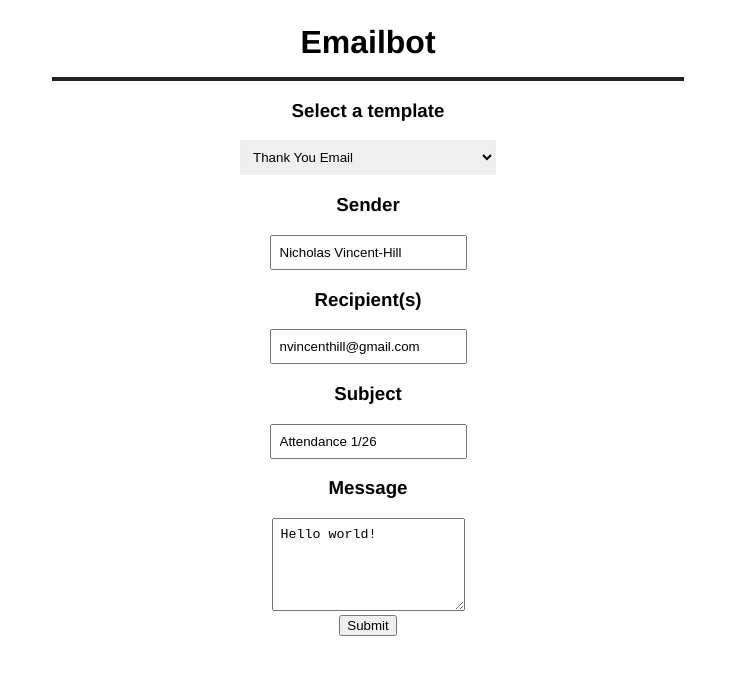
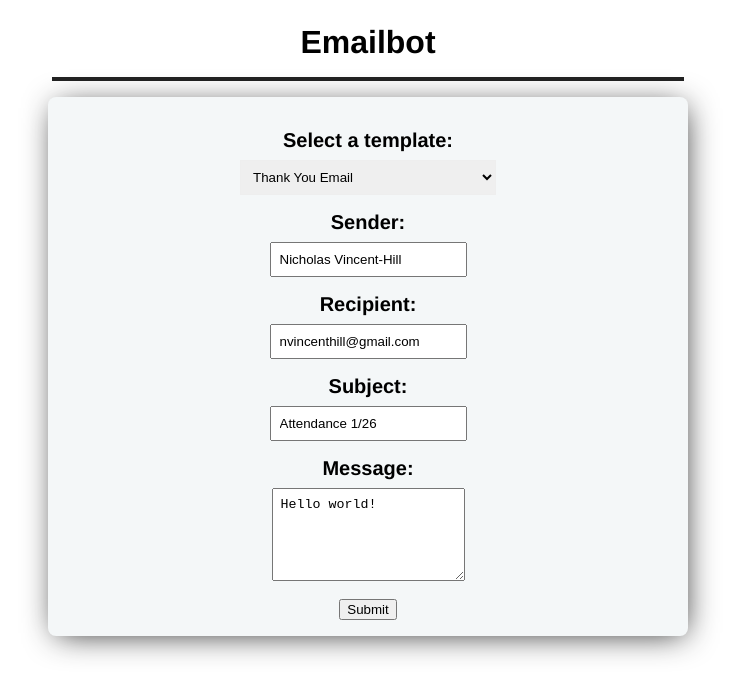
Before and after one commit to nvincenthill/dotmail, a React app: page / in a window 1280 px wide. Shown: the top 696 px of the page, without its empty margins (272-1012 px from the left). Built offline with nearby package versions, Linux system fonts and the light colour scheme.

Commit message:
Refactor form with styled components

```diff
--- a/client/src/components/Form.jsx
+++ /dev/null
@@ -1,86 +0,0 @@
-import React from 'react';
-import PropTypes from 'prop-types';
-
-class Form extends React.Component {
-  constructor(props) {
-    super(props);
-    this.state = {};
-    this.handleChange = this.handleChange.bind(this);
-  }
-
-  handleChange(e) {
-    const { name, value } = e.target;
-    const { updateField } = this.props;
-    updateField({ value, field: name });
-  }
-
-  render() {
-    const { templates, currentUser, form } = this.props;
-    const { name } = currentUser;
-    const { subjectLine, message } = form;
-    return (
-      <form id="contact-form" onSubmit={this.handleTemplateSubmission} method="POST">
-        <h3>Select a template</h3>
-        <select name="displayedTemplate" value={name} onChange={this.handleChange}>
-          {templates.templates.map(template => (
-            <option value={template.name} key={template.id}>
-              {template.name}
-            </option>
-          ))}
-        </select>
-        <div>
-          <h3>Sender</h3>
-          <input
-            type="text"
-            name="name"
-            className="form-control"
-            id="name"
-            value={name}
-            onChange={this.handleChange}
-          />
-        </div>
-        <div>
-          <h3>Recipient(s)</h3>
-          <input
-            type="email"
-            name="email"
-            className="form-control"
-            id="email"
-            aria-describedby="emailHelp"
-            value={currentUser.email}
-            onChange={this.handleChange}
-          />
-        </div>
-        <div>
-          <h3>Subject</h3>
-          <input
-            type="text"
-            name="subjectLine"
-            className="form-control"
-            id="name"
-            value={subjectLine}
-            onChange={this.handleChange}
-          />
-        </div>
-        <div>
-          <h3>Message</h3>
-          <textarea
-            className="form-control"
-            name="message"
-            rows="5"
-            id="message"
-            value={message}
-            onChange={this.handleChange}
-          />
-        </div>
-        <button type="submit">Submit</button>
-      </form>
-    );
-  }
-}
-
-Form.propTypes = {
-  updateField: PropTypes.func.isRequired,
-};
-
-export default Form;
--- /dev/null
+++ b/client/src/components/Form/CustomInput.jsx
@@ -0,0 +1,12 @@
+import React from 'react';
+
+import StyledLabel from './Label';
+
+const CustomInput = ({ name, children, ...otherProps }) => (
+  <StyledLabel htmlFor={name}>
+    {children}
+    <input id={name} name={name} {...otherProps} />
+  </StyledLabel>
+);
+
+export default CustomInput;
--- /dev/null
+++ b/client/src/components/Form/Form.jsx
@@ -0,0 +1,69 @@
+import React from 'react';
+import PropTypes from 'prop-types';
+
+import FormContainer from './FormContainer';
+import CustomInput from './CustomInput';
+import TemplateSelector from './TemplateSelector';
+import TextArea from './TextArea';
+
+class Form extends React.Component {
+  constructor(props) {
+    super(props);
+    this.state = {};
+    this.handleChange = this.handleChange.bind(this);
+  }
+
+  handleChange(e) {
+    const { name, value } = e.target;
+    const { updateField } = this.props;
+    updateField({ value, field: name });
+  }
+
+  render() {
+    const { templates, currentUser, form } = this.props;
+    const { name } = currentUser;
+    const { subjectLine, message } = form;
+    return (
+      <FormContainer onSubmit={this.handleTemplateSubmission} method="POST">
+        <TemplateSelector
+          name="displayedTemplate"
+          value={name}
+          onChange={this.handleChange}
+          templates={templates}
+        >
+          Select a template:
+        </TemplateSelector>
+        <CustomInput type="text" name="name" value={name} onChange={this.handleChange}>
+          Sender:
+        </CustomInput>
+        <CustomInput
+          type="email"
+          name="email"
+          aria-describedby="emailHelp"
+          value={currentUser.email}
+          onChange={this.handleChange}
+        >
+          Recipient:
+        </CustomInput>
+        <CustomInput
+          name="subjectLine"
+          value={subjectLine}
+          onChange={this.handleChange}
+          type="text"
+        >
+          Subject:
+        </CustomInput>
+        <TextArea name="message" rows="5" value={message} onChange={this.handleChange}>
+          Message:
+        </TextArea>
+        <button type="submit">Submit</button>
+      </FormContainer>
+    );
+  }
+}
+
+Form.propTypes = {
+  updateField: PropTypes.func.isRequired,
+};
+
+export default Form;
--- /dev/null
+++ b/client/src/components/Form/FormContainer.jsx
@@ -0,0 +1,13 @@
+import styled from 'styled-components';
+
+const FormContainer = styled.form`
+  max-width: 40rem;
+  padding: 1rem 1.5rem;
+  background: #f4f7f8;
+  margin: 1rem auto;
+  border-radius: 8px;
+  font-family: Georgia, 'Times New Roman', Times, serif;
+  box-shadow: 0.15rem 0.25rem 2rem -0.4rem rgba(0, 0, 0, 0.87);
+`;
+
+export default FormContainer;
--- /dev/null
+++ b/client/src/components/Form/Label.jsx
@@ -0,0 +1,27 @@
+import React from 'react';
+import styled from 'styled-components';
+
+const LabelContainer = styled.div`
+  margin: 1rem auto;
+`;
+
+const Label = styled.label`
+  margin: 0.5rem auto;
+  font-size: 1.25rem;
+  font-weight: 700;
+
+  input,
+  select,
+  textarea {
+    display: block;
+    margin: 0.5rem auto;
+  }
+`;
+
+const StyledLabel = ({ children }) => (
+  <LabelContainer>
+    <Label>{children}</Label>
+  </LabelContainer>
+);
+
+export default StyledLabel;
--- /dev/null
+++ b/client/src/components/Form/TemplateSelector.jsx
@@ -0,0 +1,20 @@
+import React from 'react';
+
+import StyledLabel from './Label';
+
+const TemplateSelector = ({
+  name, children, templates, value, otherProps,
+}) => (
+  <StyledLabel htmlFor={name}>
+    {children}
+    <select id={name} value={value} {...otherProps}>
+      {templates.templates.map(template => (
+        <option value={template.name} key={template.id}>
+          {template.name}
+        </option>
+      ))}
+    </select>
+  </StyledLabel>
+);
+
+export default TemplateSelector;
--- /dev/null
+++ b/client/src/components/Form/TextArea.jsx
@@ -0,0 +1,14 @@
+import React from 'react';
+
+import StyledLabel from './Label';
+
+const TextArea = ({
+  children, name, value, ...otherProps
+}) => (
+  <StyledLabel htmlFor={name}>
+    {children}
+    <textarea id={name} name={name} value={value} {...otherProps} />
+  </StyledLabel>
+);
+
+export default TextArea;
--- a/client/src/containers/FormContainer.js
+++ b/client/src/containers/FormContainer.js
@@ -1,5 +1,5 @@
 import { connect } from 'react-redux';
-import Form from '../components/Form';
+import Form from '../components/Form/Form';
 import { updateField } from '../actions/actions';
 
 const mapStateToProps = state => ({
--- a/package.json
+++ b/package.json
@@ -47,7 +47,8 @@
     "react-fontawesome": "^1.6.1",
     "react-redux": "^6.0.0",
     "redux": "^4.0.1",
-    "redux-thunk": "^2.3.0"
+    "redux-thunk": "^2.3.0",
+    "styled-components": "^4.1.3"
   },
   "devDependencies": {
     "@babel/core": "^7.0.0",
```
Also changed, not shown: 1 other file (tests, documents, lock files or other folders).
